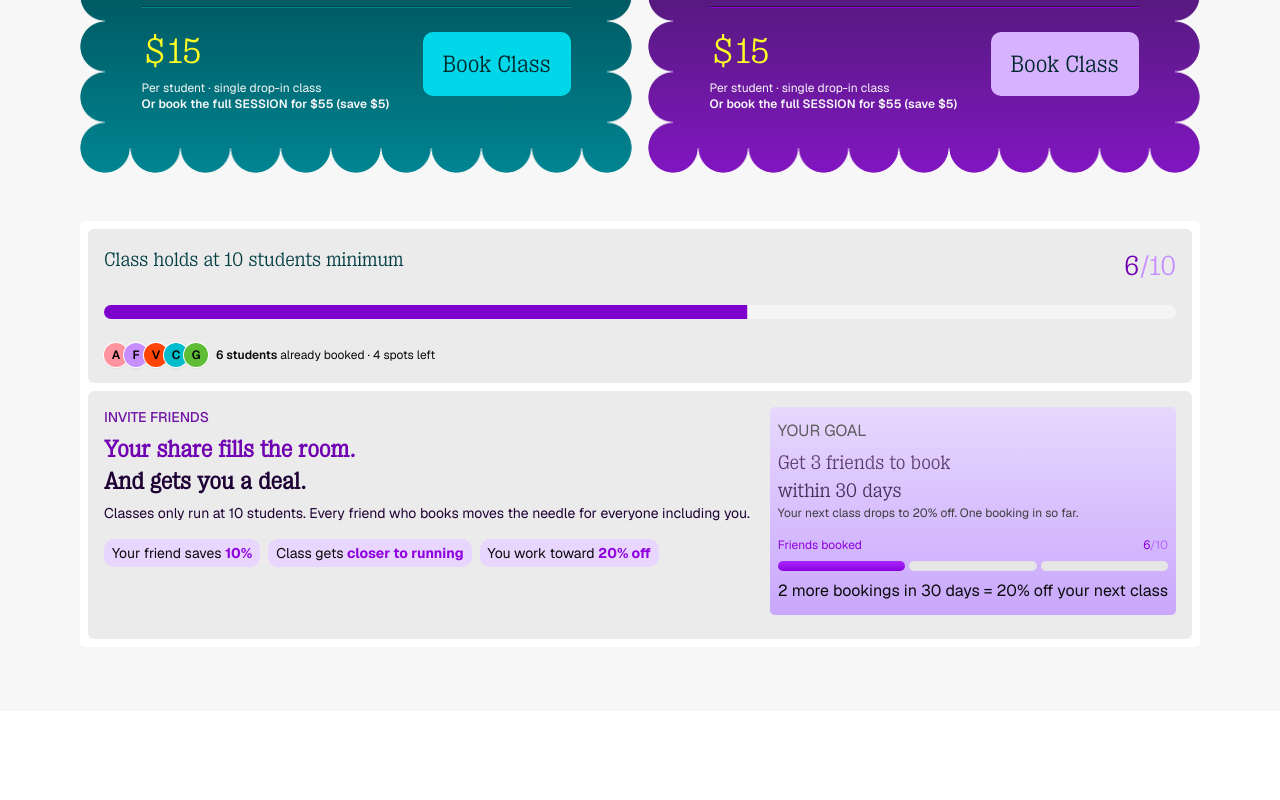
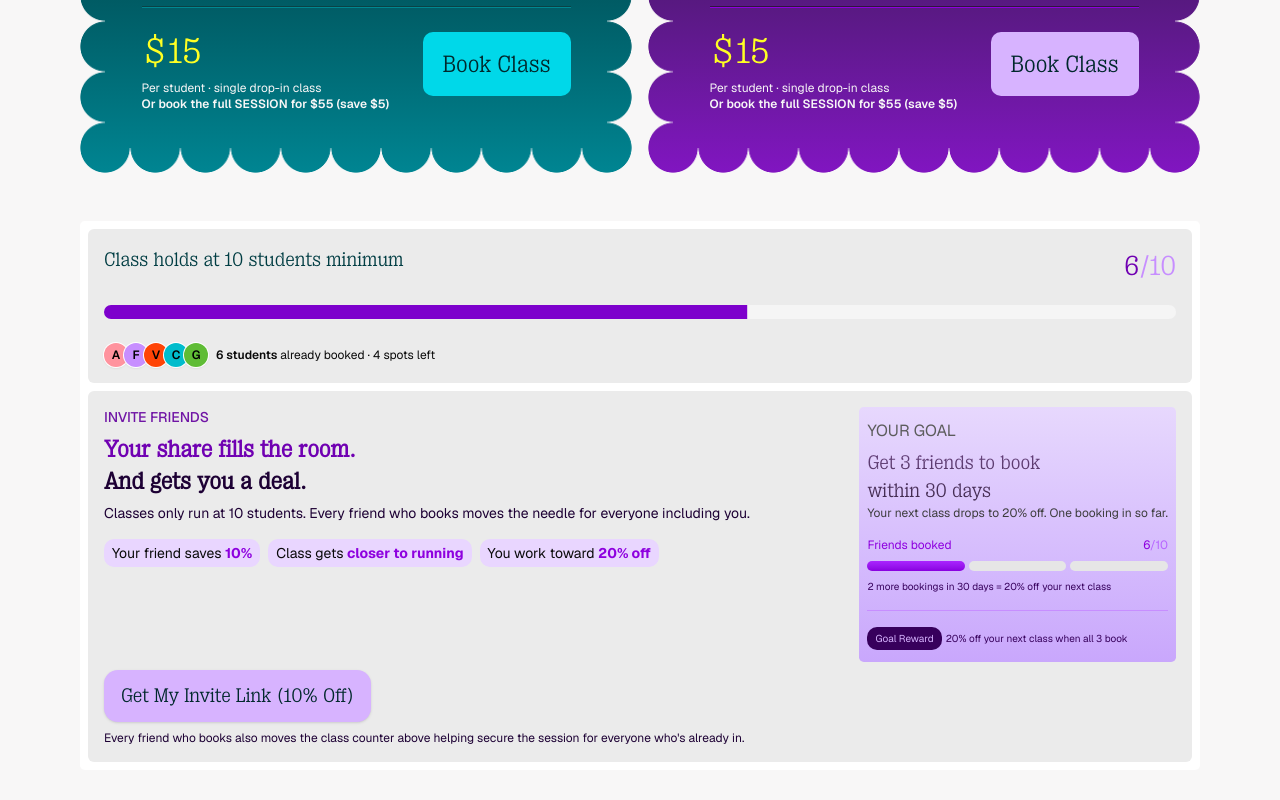
Before and after one commit to maludatech/frontend-test, a Next.js app: page / in a window 1280 px wide. Shown: the part 674-1474 px from the top of the page. Before the commit the page ends 1385 px from the top, so only its background shows below. Built offline with nearby package versions, Linux system fonts and the light colour scheme.

Commit message:
update: done with Referral section

```diff
--- a/components/referralSection.tsx
+++ b/components/referralSection.tsx
@@ -1,3 +1,5 @@
+import { Separator } from "./ui/separator";
+
 export const ReferralSection = () => {
   const referralBonus = [
     {
@@ -19,7 +21,7 @@ export const ReferralSection = () => {
 
   return (
     <div className="bg-[#EBEBEB] flex flex-col gap-2 p-4 rounded-[6px]">
-      <div className="flex flex-col sm:flex-row justify-between gap-5">
+      <div className="flex flex-col md:flex-row justify-between gap-5">
         <div className="flex flex-col">
           <h2 className="font-medium text-[#7015A5] text-sm uppercase mb-1.5">
             Invite friends
@@ -78,11 +80,38 @@ export const ReferralSection = () => {
                 />
               ))}
             </div>
-            <p>2 more bookings in 30 days = 20% off your next class</p>
+            <p className="text-[#37005C] text-[10px]">
+              2 more bookings in 30 days = 20% off your next class
+            </p>
+            <Separator className="bg-[#C78EFF] my-2" />
+            <div className="flex gap-1 items-center">
+              <div className="px-2 py-1 bg-[#37005C] rounded-lg text-center text-[#D7B3FF] text-[10px]">
+                Goal Reward
+              </div>
+              <p className="text-[10px] text-[#37005C]">
+                20% off your next class when all 3 book
+              </p>
+            </div>
           </div>
         </div>
       </div>
-      <div></div>
+      <div className="flex flex-col mt-4 md:mt-0">
+        <button
+          className="w-fit px-4.25 py-3
+             bg-[#D7B3FF] hover:bg-[#C38EFF]
+             text-[#00282C] text-xl font-slab
+             rounded-xl
+             transition-all duration-200
+             hover:scale-105 active:scale-95
+             shadow-sm hover:shadow-md"
+        >
+          Get My Invite Link (10% Off)
+        </button>
+        <p className="text-xs pt-2 text-[#1D0034]">
+          Every friend who books also moves the class counter above helping
+          secure the session for everyone who&apos;s already in.
+        </p>
+      </div>
     </div>
   );
 };
--- /dev/null
+++ b/components/ui/separator.tsx
@@ -0,0 +1,28 @@
+"use client"
+
+import * as React from "react"
+import { Separator as SeparatorPrimitive } from "radix-ui"
+
+import { cn } from "@/lib/utils"
+
+function Separator({
+  className,
+  orientation = "horizontal",
+  decorative = true,
+  ...props
+}: React.ComponentProps<typeof SeparatorPrimitive.Root>) {
+  return (
+    <SeparatorPrimitive.Root
+      data-slot="separator"
+      decorative={decorative}
+      orientation={orientation}
+      className={cn(
+        "shrink-0 bg-border data-horizontal:h-px data-horizontal:w-full data-vertical:w-px data-vertical:self-stretch",
+        className
+      )}
+      {...props}
+    />
+  )
+}
+
+export { Separator }
```
